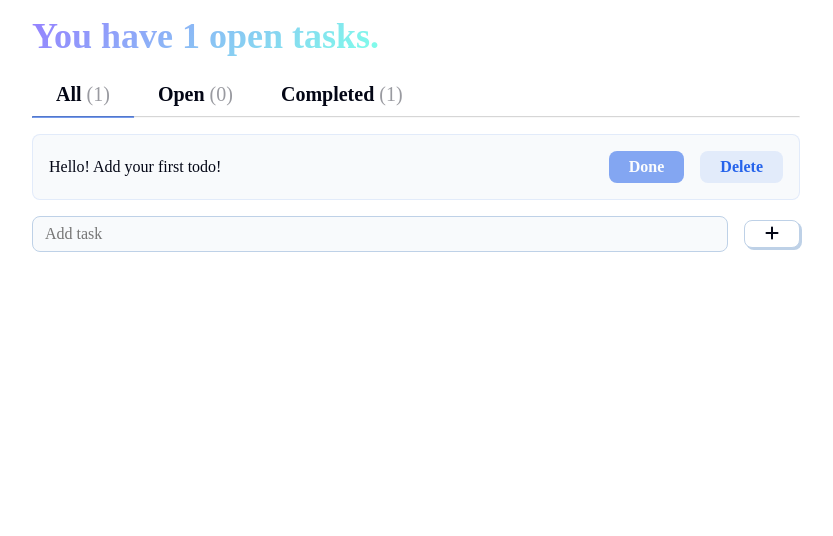
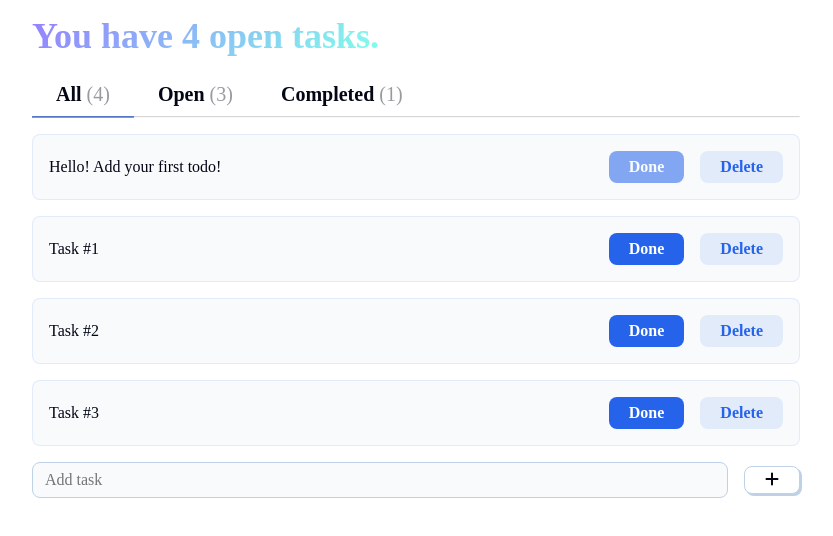
Before and after one commit to HamiYasir/ToDo-Web-Application-using-just-React.JS, a React (Vite) app: page / in a window 1280 px wide. Shown: the top 536 px of the page, without its empty margins (224-1057 px from the left). Built offline with nearby package versions, Linux system fonts and the light colour scheme; a web font is replaced by a local one.

Commit message:
commit #9: Now the app can update the status of the todo

```diff
--- a/src/App.jsx
+++ b/src/App.jsx
@@ -13,16 +13,20 @@ function App() {
   //   { input: 'Say hi to gran gran!', complete: true },
   // ]
   const [selected_tab, setSelectedTab] = useState('All');
-  const [todos, setTodos] = useState([{ input: 'Hello! Add your first todo!', complete: true }]);
+  const [todos, setTodos] = useState([{ input: 'Hello! Add your first todo!', complete: true }, { input: 'Task #1', complete: false }, { input: 'Task #2', complete: false }, { input: 'Task #3', complete: false }]);
 
   function handleAddTodo(new_todo){
     const new_todo_list = [...todos, {input: new_todo, complete: false}]; /* The spread operator here makes it so that the new list is added to the end of existing list*/
     setTodos(new_todo_list);
   }
 
-
-  function handleEditTodo(){
-
+  function handleUpdateTodo(index){
+    // update the todo
+    let new_todo_list = [...todos];
+    let completed_todo = todos[index]
+    completed_todo['complete'] = true; // Setting the todo to completed
+    new_todo_list[index] = completed_todo;
+    setTodos(new_todo_list);
   }
 
   function handleDeleteTodo(index){
@@ -36,7 +40,7 @@ function App() {
    <>
       <Header todos={todos}/> {/* Sending the todos to bottom-level(Header component) using props */}
       <Tabs selected_tab={selected_tab} setSelectedTab={setSelectedTab} todos={todos}/>
-      <TodoList handleDeleteTodo={handleDeleteTodo} selected_tab={selected_tab} todos={todos}/>
+      <TodoList handleUpdateTodo={handleUpdateTodo} handleDeleteTodo={handleDeleteTodo} selected_tab={selected_tab} todos={todos}/>
       <TodoInput handleAddTodo={handleAddTodo}/>
    </>
   )
--- a/src/components/TodoCard.jsx
+++ b/src/components/TodoCard.jsx
@@ -1,13 +1,13 @@
 // Component that displays the info in the todo
 export function TodoCard(props){
-    const { todo, handleDeleteTodo, todo_index } = props;
+    const { todo, handleDeleteTodo, todo_index, handleUpdateTodo } = props;
 
     return(
         <>
             <div className="card todo-item">
                 <p>{todo.input}</p>
                 <div className="todo-buttons">
-                    <button disabled={todo.complete}>
+                    <button onClick={()=>{handleUpdateTodo(todo_index)}} disabled={todo.complete}>
                         <h6>Done</h6>
                     </button>
                     <button onClick={()=>{handleDeleteTodo(todo_index)}}>
```
